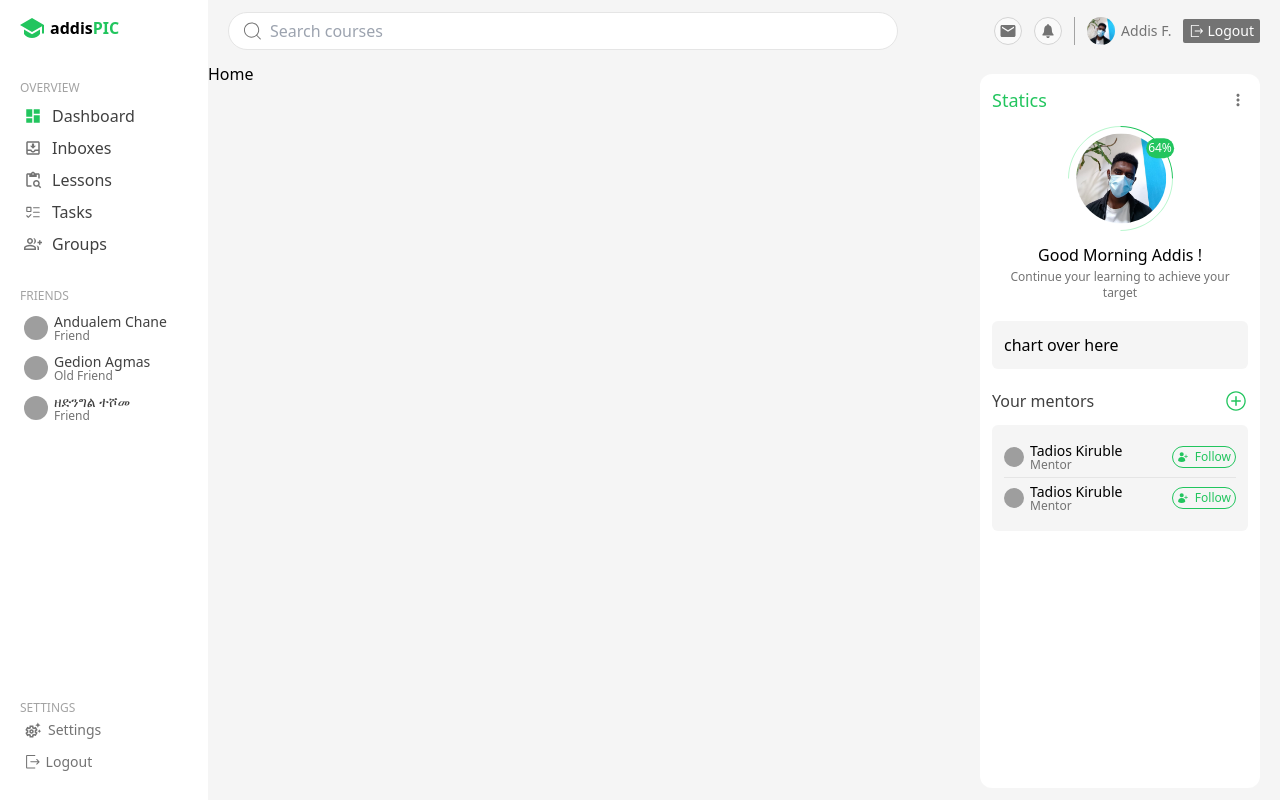
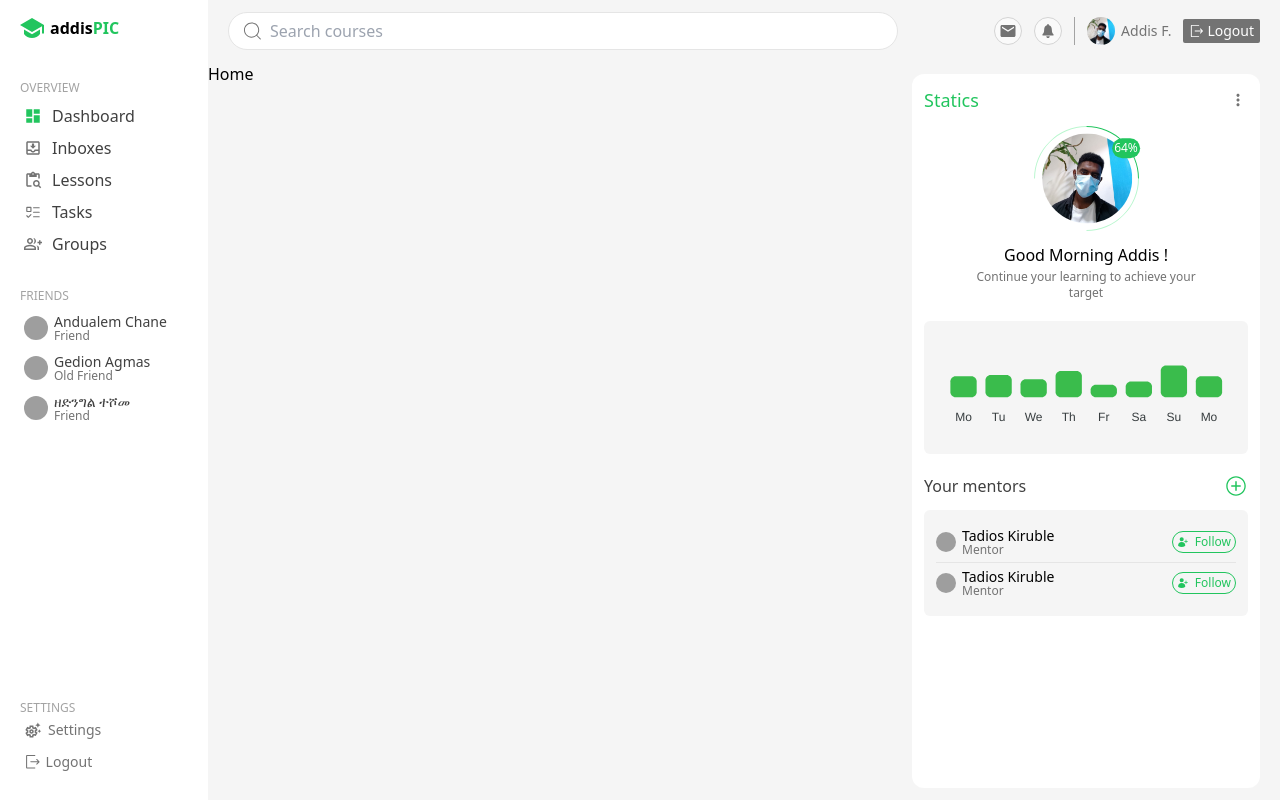
Before and after one commit to addispic/ui-demo, a React (Vite) app: page / in a window 1280 px wide. Built offline with nearby package versions, Linux system fonts and the light colour scheme; grey boxes are pictures that could not be loaded.

Commit message:
dashboard right side bar is done a bit

```diff
--- a/package.json
+++ b/package.json
@@ -11,6 +11,7 @@
   },
   "dependencies": {
     "react": "^18.3.1",
+    "react-apexcharts": "^1.7.0",
     "react-dom": "^18.3.1",
     "react-icons": "^5.4.0",
     "react-router-dom": "^7.0.2"
--- a/src/components/RightSideBar.jsx
+++ b/src/components/RightSideBar.jsx
@@ -1,4 +1,5 @@
 import React from "react";
+import Chart from "react-apexcharts";
 
 // icons
 import { IoMdMore } from "react-icons/io";
@@ -41,8 +42,74 @@ const RightSideBar = () => {
           </p>
         </div>
         {/* chart */}
-        <div className="my-5 p-3 bg-neutral-100 rounded-md overflow-hidden">
-          chart over here
+        <div className="my-5 px-3 py-1 bg-neutral-100 rounded-md overflow-hidden">
+          <Chart
+            type="bar"
+            width={"100%"}
+            height={110}
+            series={[
+              {
+                data: [200, 210, 170, 250,120,150,300,200],
+              },
+
+            ]}
+            options={{
+              chart: {
+                zoom: {
+                  enabled: false
+                },
+                toolbar: {
+                  show: false
+                },
+              },
+
+              dataLabels: {
+                enabled: false
+              },
+              colors: ["#1bb32f"],
+              grid: {
+                show: false,
+                padding: {
+                  top: 0,
+                  bottom: 0,
+                  left: 0,
+                  right: 0
+                },
+
+              },
+              xaxis: {
+                axisTicks: {
+                  show: false
+                },
+                axisBorder: {
+                  show: false,
+                },
+                labels: {
+                  show: true
+                },
+                categories: ["Mo","Tu","We","Th","Fr","Sa", "Su","Mo"]
+              },
+              yaxis: {
+                axisTicks: {
+                  show: false
+                },
+                axisBorder: {
+                  show: false
+                },
+                labels: {
+                  show: false
+                }
+              },
+              plotOptions: {
+                bar: {
+                  horizontal: false,
+                  columnWidth: '75%',
+                  borderRadius: 5,
+                  borderRadiusApplication: "around"
+                }
+              }
+            }}
+          />
         </div>
         {/* mentors */}
         <div>
@@ -59,7 +126,11 @@ const RightSideBar = () => {
                 >
                   <div className="flex items-center gap-x-1.5">
                     <div className="w-[20px] aspect-square rounded-full overflow-hidden">
-                      <img className="w-full h-full object-center object-cover" src="https://i.pinimg.com/originals/a0/60/be/a060be70906ff02fea00add1144e4ad7.jpg" alt="" />
+                      <img
+                        className="w-full h-full object-center object-cover"
+                        src="https://i.pinimg.com/originals/a0/60/be/a060be70906ff02fea00add1144e4ad7.jpg"
+                        alt=""
+                      />
                     </div>
                     <div className="text-sm">
                       <p>Tadios Kiruble</p>
```
Also changed, not shown: 1 other file (tests, documents, lock files or other folders).
